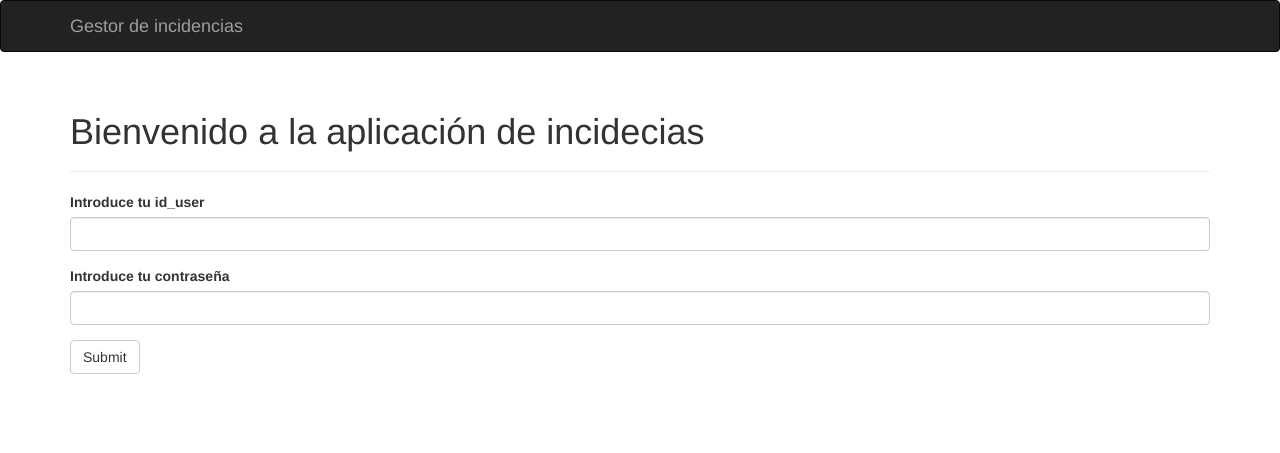
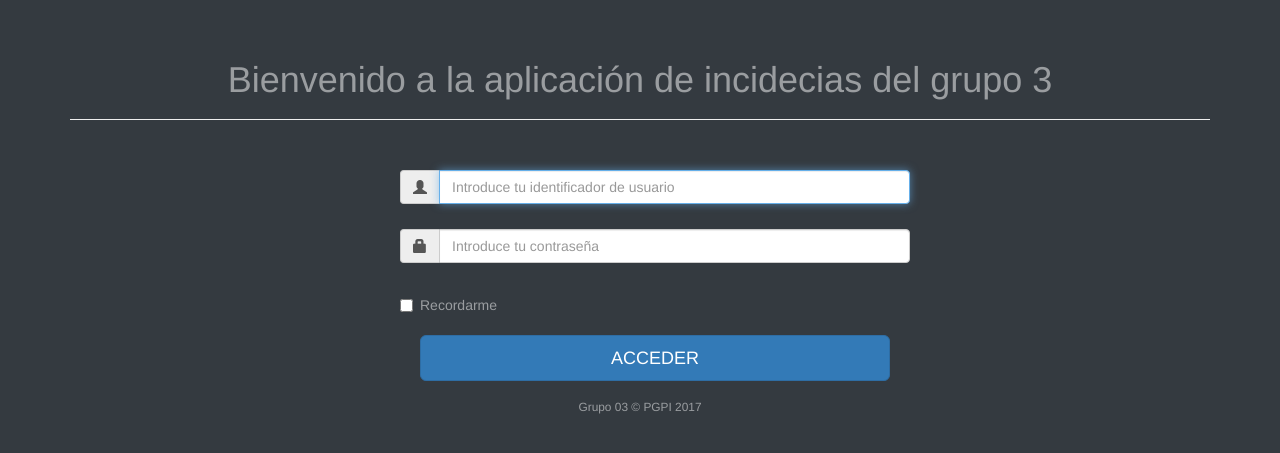
Before and after one commit to kave06/Gestor-de-Incidencias, a Flask app: page / in a window 1280 px wide. Shown: the top 453 px of the page. Run offline with Flask 2, Linux system fonts and the light colour scheme; some libraries are stand-ins or nearby versions.

Commit message:
Base general adaptada Nuevo login entero Crear incidencia mejorado Logout empezado

```diff
--- a/static/css/login.css
+++ b/static/css/login.css
@@ -1,12 +1,6 @@
 .card-headerLogin {
     text-align: center;
-}
-.form-group {
-    margin: 20px auto auto auto;
-    max-width: 500px;
-    position: relative;
-    display: block;
-    margin: auto !important;
+    text-align: left;
 }
 .btn-default {
     color: #333;
@@ -17,3 +11,21 @@
     display: block;
     margin-top: 20px;
 }
+.btn-primary {
+    margin-top: 20px;
+}
+.form-group {
+    margin: 20px auto auto auto;
+    max-width: 500px;
+    position: relative;
+    display: block;
+    margin: auto !important;
+}
+body {
+    background-color: #343a40 !important;
+    color: #9A9DA0;
+}
+.error {
+    text-align: center;
+    color: red;
+}
--- a/templates/base_login.html
+++ b/templates/base_login.html
@@ -1,5 +1,7 @@
 
 {% extends 'bootstrap/base.html' %}
+
+<html class="loading">
 
 {% block title %}Gestor de incidencias{% endblock %}
 
@@ -7,18 +9,11 @@
 {{ super() }}
 <link rel="shortcut icon" href="{{ url_for('static', filename='favicon.ico') }}" type="image/x-icon">
 <link rel="icon" href="{{ url_for('static', filename='favicon.ico') }}" type="image/x-icon">
+    <!-- Custom styles for base_login -->
+    <link rel="stylesheet" href="/static/css/login.css" type="text/css">
 {% endblock %}
 
-{% block navbar %}
-<div class="navbar navbar-inverse" role="navigation">
-    <div class="container">
-        <div class="navbar-header">
 
-            <a class="navbar-brand" >Gestor de incidencias</a>
-        </div>
-    </div>
-</div>
-{% endblock %}
 
 {% block content %}
 <div class="container">
@@ -31,9 +26,22 @@
 
     {% block page_content %}{% endblock %}
 </div>
+
+    {% block footer %}
+        <footer class="sticky-footer">
+            <div class="container">
+                <div class="text-center">
+                    <small>Grupo 03 © PGPI 2017</small>
+                </div>
+            </div>
+        </footer>
+    {% endblock footer %}
+
 {% endblock %}
 
 {% block scripts %}
 {{ super() }}
 {{ moment.include_moment() }}
 {% endblock %}
+
+</html>
--- a/templates/crear_incidencia.html
+++ b/templates/crear_incidencia.html
@@ -64,9 +64,11 @@
                         </select>
                     </div>
 
-                    <div class="form-group col-md-12 pull-left">
-                        <span>- Los campos marcados con * son obligatorios.</span>
+                    <!--
+                    <div class="form-group col-md-12 pull-left texto-campos-obligatorios">
+                        <span>Los campos marcados con * son obligatorios</span>
                     </div>
+                    -->
 
                     <div class="submit-row">
                         <!-- <button type="button" class="btn btn-block btn-block-incidencia submit-form" id="submit-incidencia" name="submit-incidencia" type="submit"> CREAR </button> -->
--- a/templates/login.html
+++ b/templates/login.html
@@ -1,26 +1,60 @@
-
 {% extends "base_login.html" %}
 
-{% import "bootstrap/wtf.html" as wtf %}
-
-{% block title %}GestorIncidencias{% endblock %}
+{% block title %}Acceder al gestor de incidencias{% endblock %}
 
 {% block css %}
     <!-- Bootstrap core CSS-->
     <link href="{{ url_for('static', filename='startbootstrap-sb-admin-gh-pages/vendor/bootstrap/css/bootstrap.min.css') }}" rel="stylesheet">
-    <!-- Custom fonts for this template-->
-    <link href="{{ url_for ('static', filename='startbootstrap-sb-admin-gh-pages/vendor/font-awesome/css/font-awesome.min.css') }}" rel="stylesheet" type="text/css">
-    <!-- Custom styles for this template-->
-    <link href="{{ url_for('static', filename='startbootstrap-sb-admin-gh-pages/css/sb-admin.css') }}" rel="stylesheet">
     <!-- styles para login -->
-    <link href="{{ url_for('static', filename='/static/css/login.css') }}" rel="stylesheet">
+    <link rel="stylesheet" href="/static/css/login.css" type="text/css">
 {% endblock %}
 
 {% block page_content %}
 <div class="page-header">
-    <h1>
-        Bienvenido a la aplicación de incidecias
-    </h1>
+    <div class="row">
+        <div class="col-md-12">
+            <h1 style="text-align: center">Bienvenido a la aplicación de incidecias del grupo 3</h1>
+        </div>
+    </div>
 </div>
-{{ wtf.quick_form(form) }}
+
+    <div class="container">
+        <div id="loginbox" class="mainbox col-md-6 col-md-offset-3 col-sm-8 col-sm-offset-2">
+            <div style="padding-top:30px" class="panel-body" >
+                <div style="display:none" id="login-alert" class="alert alert-danger col-sm-12"></div>
+                    <form method="post" action="{{ url_for('handle_login') }}" id="loginform" class="form-horizontal" enctype="multipart/form-data" >
+                        <div style="margin-bottom: 25px" class="input-group">
+                            <span class="input-group-addon"><i class="glyphicon glyphicon-user"></i></span>
+                            <input id="login-username" type="text" class="form-control" name="username" value="" placeholder="Introduce tu identificador de usuario" required="" autofocus="" >
+                        </div>
+                        <div style="margin-bottom: 25px" class="input-group">
+                            <span class="input-group-addon"><i class="glyphicon glyphicon-lock"></i></span>
+                            <input id="login-password" type="password" class="form-control" name="password" placeholder="Introduce tu contraseña" required="" autofocus="" >
+                        </div>
+                        {% if error %}
+                            <div class="error" style="text-align: center; color: red;">
+                                <p>{{ error }}</p>
+                            </div>
+                        {% endif %}
+                        <div class="input-group">
+                            <div class="checkbox">
+                                <label>
+                                    <input id="login-remember" type="checkbox" name="remember" value="1"> Recordarme
+                                </label>
+                            </div>
+                        </div>
+                        <div style="margin-top:10px" class="form-group">
+                            <!-- Button -->
+                            <div class="col-sm-12 controls">
+                                <input type="submit" id="submit-login" value=" ACCEDER " class="btn btn-lg btn-primary btn-block" >
+                                <!-- <button name="Submit" type="submit" id="btn-login" class="btn btn-lg btn-primary btn-block">Acceder </button><br> -->
+                                <!-- <a id="btn-login" href="#" class="btn btn-primary">Acceder </a> -->
+                            </div>
+                        </div>
+                    </form>
+                </div>
+            </div>
+        </div>
+    </div>
+
 {% endblock %}
--- a/views.py
+++ b/views.py
@@ -1,9 +1,9 @@
 import os
 import time
 from app.model.incidencia import insert_incidencia, Incidencia
-from flask import render_template, session, url_for, request
+from flask import render_template, session, url_for, request, redirect
 from flask.app import Flask
-from app.model.clases_varias import NameForm, IncidenciaForm
+from app.model.clases_varias import LoginForm, IncidenciaForm
 from app.model.user import mapping_object, print_user
 from flask_bootstrap import Bootstrap
 from flask_moment import Moment
@@ -49,46 +49,53 @@ session_role = None
 #
 #     return render_template('login.html', form=form, id_user=session.get('id_user'))
 
-@app.route('/', methods=['GET', 'POST'])
+@app.route('/')
 def login():
-    form = NameForm()
-    if form.validate_on_submit():
-        current_user = mapping_object(form.username.data)
-        if current_user is not None:
-            # logger.info(print_user(current_user))
-            logger.info('current_pass: {}, form.pass: {}'
-                        .format(current_user.password, form.password.data))
-            if current_user.password == form.password.data:
-                logger.info('username: {}, role: {}'.format(session.get('id_user'),
-                                                            current_user.role))
+    return render_template('login.html')
 
-                session['username'] = current_user.username
-                session['role'] = current_user.role
-                logger.info(session.get('username'))
+@app.route('/handle_login', methods=['POST'])
+def handle_login():
+    error = None
+    # form = LoginForm()
+    logger.info('Entro en el formulario de login')
+    current_user = mapping_object(request.form['username'])
+    if current_user is not None:
+        logger.info('current_user: {}', current_user)
+        if current_user.password == request.form['password']:
+            logger.info('username: {}, role: {}'.format(session.get('id_user'),
+                                                        current_user.role))
 
-                global session_user
-                global session_role
-                session_user = current_user.username
-                session_role = current_user.role
+            session['username'] = current_user.username
+            session['role'] = current_user.role
+            logger.info(session.get('username'))
 
-                incidencias = select_incidencias_user(session.get('username'))
+            global session_user
+            global session_role
+            session_user = current_user.username
+            session_role = current_user.role
 
-                # return render_template('base.html', username=session.get('username'),
-                # form2 = IncidenciaForm()
-                # titulo_incidencia = form2.titulo.data
-                # descripcion_incidencia = form2.descripcion_incidencia.data
-                # id_dispositivo = form2.id_dispositivo.data
-                # fecha_incidencia = form2.fecha_incidencia.data
-                # fecha_alta = time.strftime('%Y-%m-%d %H:%M:%S')
-                # usuario = current_user.username
-                # categoria = form2.categoria.data
-                # estado = 'Solicitada'
+            incidencias = select_incidencias_user(session.get('username'))
 
-                return render_template('base.html', username=session.get('username'),
-                                       role=session.get('role'))
+            # return render_template('base.html', username=session.get('username'),
+            # form2 = IncidenciaForm()
+            # titulo_incidencia = form2.titulo.data
+            # descripcion_incidencia = form2.descripcion_incidencia.data
+            # id_dispositivo = form2.id_dispositivo.data
+            # fecha_incidencia = form2.fecha_incidencia.data
+            # fecha_alta = time.strftime('%Y-%m-%d %H:%M:%S')
+            # usuario = current_user.username
+            # categoria = form2.categoria.data
+            # estado = 'Solicitada'
 
-        return render_template('login.html', form=form)
-    return render_template('login.html', form=form)
+            return redirect(url_for('dashboard'))
+
+            # return render_template('base.html', username=session.get('username'),
+            #                        role=session.get('role'))
+        else:
+            error = 'Usuario o contraseña no válidos'
+            return render_template('login.html', error=error)
+    logger.info('NO 1')
+    return render_template('login.html')
 
 
 @app.route('/crear_incidencia', methods=['GET', 'POST'])
@@ -105,7 +112,7 @@ def mostrar_incidencias():
 
 @app.route('/handle_data', methods=['POST'])
 def handle_data():
-    logger.info('Estoy en handle')
+    logger.info('Estoy en handle de subir incidencia')
     titulo_incidencia = request.form['titulo_incidencia']
     descripcion_incidencia = request.form['descripcion_incidencia']
 
@@ -116,7 +123,6 @@ def handle_data():
     fecha_alta = time.strftime('%Y-%m-%d %H:%M:%S')
     # TODO cambiar a recoger el usuario por sesión  usuario = current_user.username
     usuario = session_user
-    categoria = request.form['categoria']
     categoria = request.form['categoria']
     estado = 1
     if categoria == 'Hardware':
@@ -160,5 +166,11 @@ def dashboard():
     logger.info(session_user)
     return render_template('base.html', username=session_user, role=session_role)
 
+@app.route("/logout")
+def logout():
+    # logout_user()
+    return render_template('login.html')
+    # return redirect(url_for('login'))
+
 if __name__ == '__main__':
     manager.run()
```
Also changed, not shown: app/model/clases_varias.py (+5 -4 lines), static/css/base.css (+9 -0 lines), static/css/crear_incidencia.css (+6 -4 lines), templates/base.html (+21 -60 lines).
